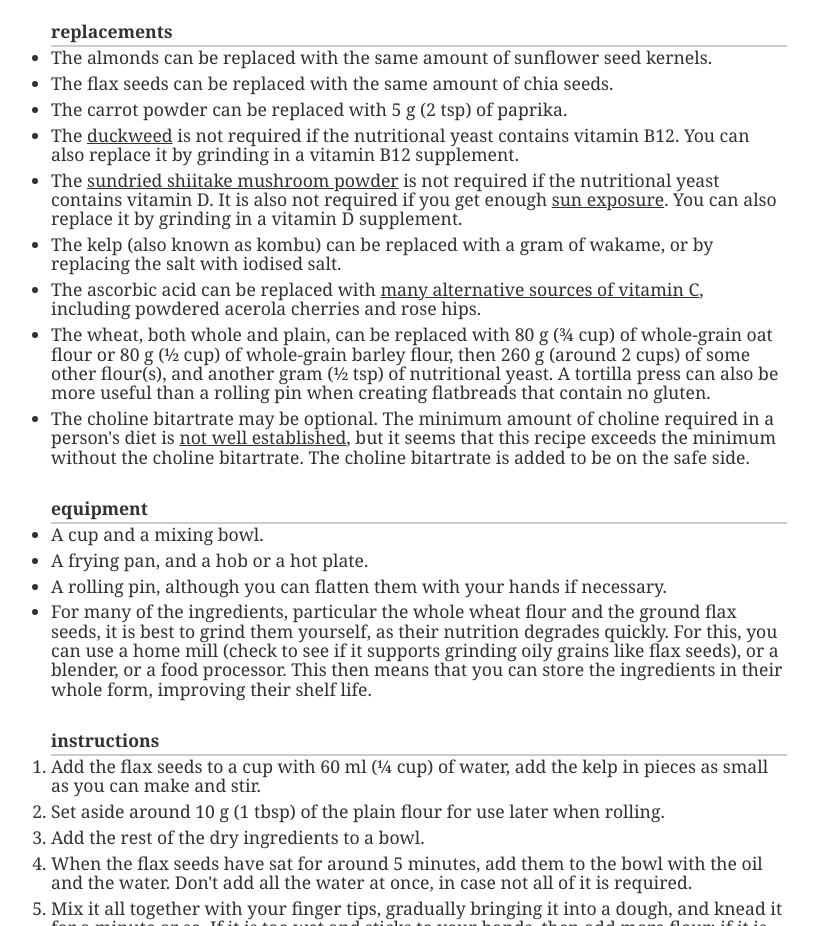
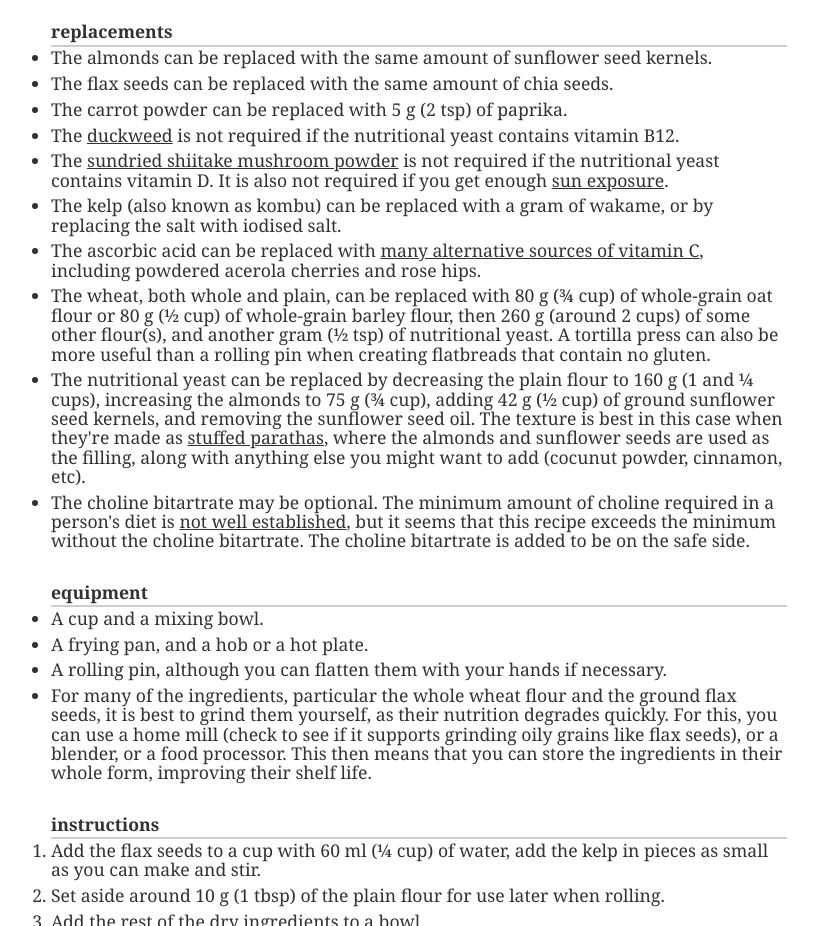
Before and after one commit to lembasbakery/lembasbakery.github.io, a website built with Parcel: page index.html in a window 1280 px wide. Shown: the part 940-1866 px from the top of the page, without its empty margins (221-1039 px from the left). Built offline with nearby package versions, Linux system fonts and the light colour scheme.

Commit message:
added a replacement for the nutritional yeast and removed the supplement replacements

```diff
--- a/index.html
+++ b/index.html
@@ -1197,14 +1197,12 @@ p.request {
 			<li>
 				The <a href="http://parabel.com/third-party-vitamin-b12-test-confirms-presence-in-parabels-water-lentil-crop">duckweed</a>
 				is not required if the nutritional yeast contains vitamin B12.
-				You can also replace it by grinding in a vitamin B12 supplement.
 			</li>
 
 			<li>
 				The <a href="http://fungi.com/blogs/articles/place-mushrooms-in-sunlight-to-get-your-vitamin-d">sundried shiitake mushroom powder</a>
 				is not required if the nutritional yeast contains vitamin D. It is
 				also not required if you get enough <a href="http://blog.insidetracker.com/vitamin-d-sun-exposure-optimize-levels">sun exposure</a>.
-				You can also replace it by grinding in a vitamin D supplement.
 			</li>
 
 			<li>
@@ -1226,6 +1224,16 @@ p.request {
 				other flour(s), and another gram (&frac12; tsp) of nutritional
 				yeast. A tortilla press can also be more useful than a rolling
 				pin when creating flatbreads that contain no gluten.
+			</li>
+
+			<li>
+				The nutritional yeast can be replaced by decreasing the plain
+				flour to 160 g (1 and &frac14; cups), increasing the almonds to
+				75 g (&frac34; cup), adding 42 g (&frac12; cup) of ground sunflower
+				seed kernels, and removing the sunflower seed oil. The texture is best
+				in this case when they're made as <a href="https://www.manjulaskitchen.com/sweet-paratha/">stuffed parathas</a>,
+				where the almonds and sunflower seeds are used as the filling, along with
+				anything else you might want to add (cocunut powder, cinnamon, etc).
 			</li>
 
 			<li>
```
Also changed, not shown: src/index.html (+10 -2 lines).
